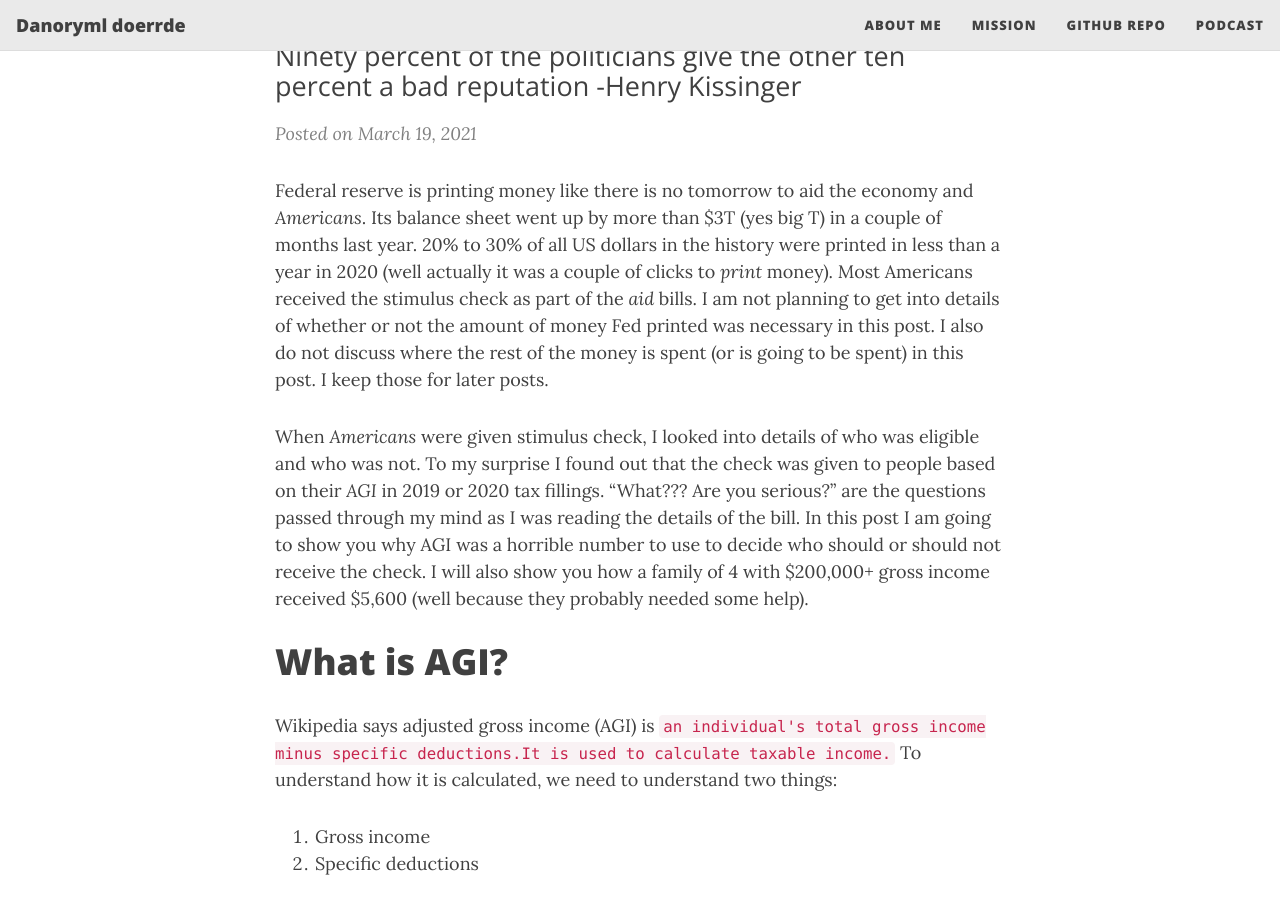
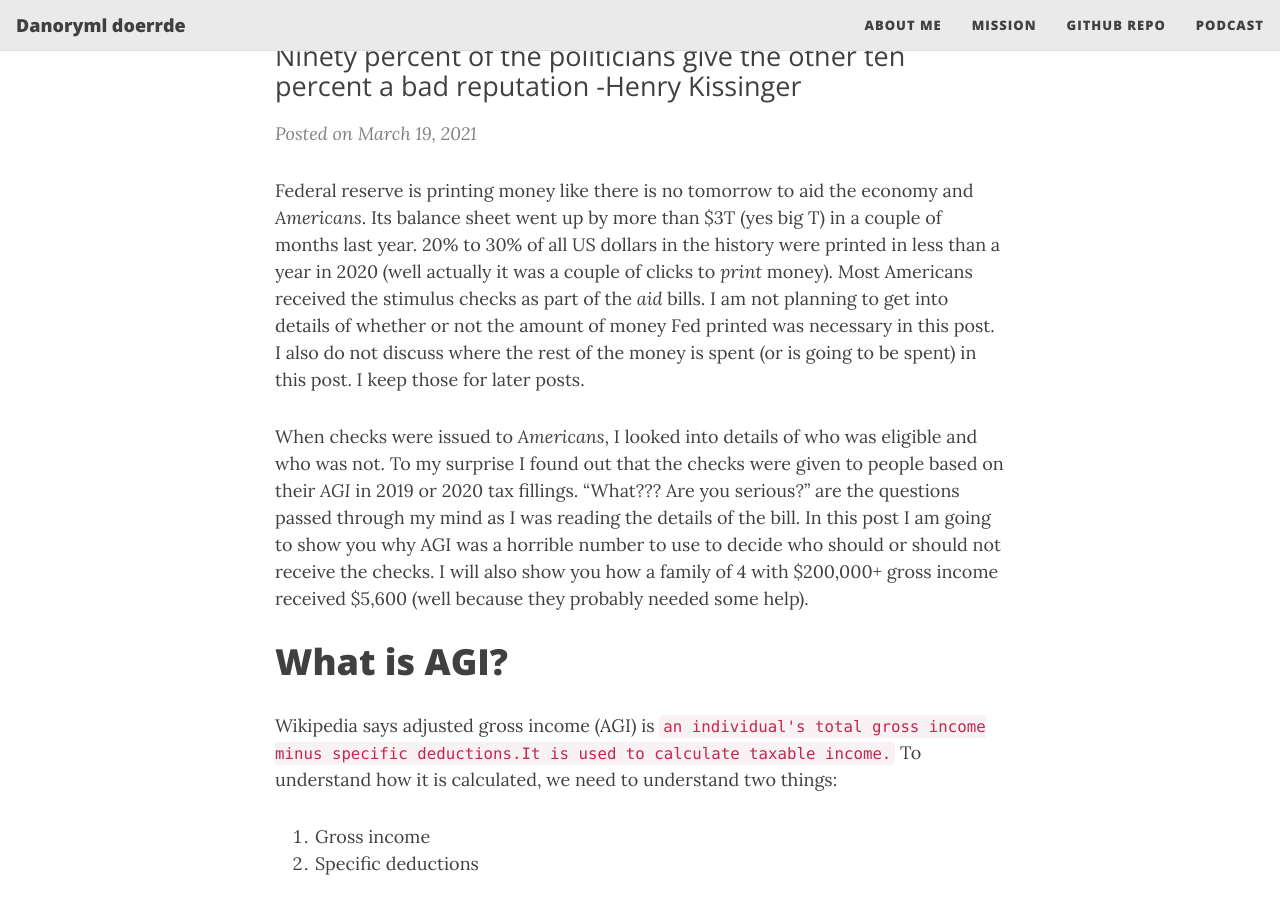
Before and after one commit to aissaei/randomlyordered.github.io, a Jekyll site: the page built from _posts/2021-03-19-Top-10-received-their-1400-stimulus-checks-how-about-you.md, in a window 1280 px wide and 900 px high, scrolled down 264 px. Built offline with Jekyll 4.4.1, drawn with Linux system fonts in a browser that asks for light colours; nearby versions of some CDN libraries; comment, search, counter and statistics services are not loaded.

Commit message:
new post - stimulus check

```diff
--- a/_posts/2021-03-19-Top-10-received-their-1400-stimulus-checks-how-about-you.md
+++ b/_posts/2021-03-19-Top-10-received-their-1400-stimulus-checks-how-about-you.md
@@ -5,9 +5,9 @@ subtitle: Ninety percent of the politicians give the other ten percent a bad rep
 tags: [stimulus check, economy, fiscal policy]
 comments: true
 ---
-Federal reserve is printing money like there is no tomorrow to aid the economy and *Americans*. Its balance sheet went up by more than $3T (yes big T) in a couple of months last year. 20% to 30% of all US dollars in the history were printed in less than a year in 2020 (well actually it was a couple of clicks to *print* money). Most Americans received the stimulus check as part of the *aid* bills. I am not planning to get into details of whether or not the amount of money Fed printed was necessary in this post. I also do not discuss where the rest of the money is spent (or is going to be spent) in this post. I keep those for later posts.
+Federal reserve is printing money like there is no tomorrow to aid the economy and *Americans*. Its balance sheet went up by more than $3T (yes big T) in a couple of months last year. 20% to 30% of all US dollars in the history were printed in less than a year in 2020 (well actually it was a couple of clicks to *print* money). Most Americans received the stimulus checks as part of the *aid* bills. I am not planning to get into details of whether or not the amount of money Fed printed was necessary in this post. I also do not discuss where the rest of the money is spent (or is going to be spent) in this post. I keep those for later posts.
 
-When *Americans* were given stimulus check, I looked into details of who was eligible and who was not. To my surprise I found out that the check was given to people based on their *AGI* in 2019 or 2020 tax fillings. "What??? Are you serious?" are the questions passed through my mind as I was reading the details of the bill. In this post I am going to show you why AGI was a horrible number to use to decide who should or should not receive the check. I will also show you how a family of 4 with $200,000+ gross income received $5,600 (well because they probably needed some help).
+When checks were issued to *Americans*, I looked into details of who was eligible and who was not. To my surprise I found out that the checks were given to people based on their *AGI* in 2019 or 2020 tax fillings. "What??? Are you serious?" are the questions passed through my mind as I was reading the details of the bill. In this post I am going to show you why AGI was a horrible number to use to decide who should or should not receive the checks. I will also show you how a family of 4 with $200,000+ gross income received $5,600 (well because they probably needed some help).
 
 # What is AGI?
 Wikipedia says adjusted gross income (AGI) is `an individual's total gross income minus specific deductions.It is used to calculate taxable income.` To understand how it is calculated, we need to understand two things:
```
